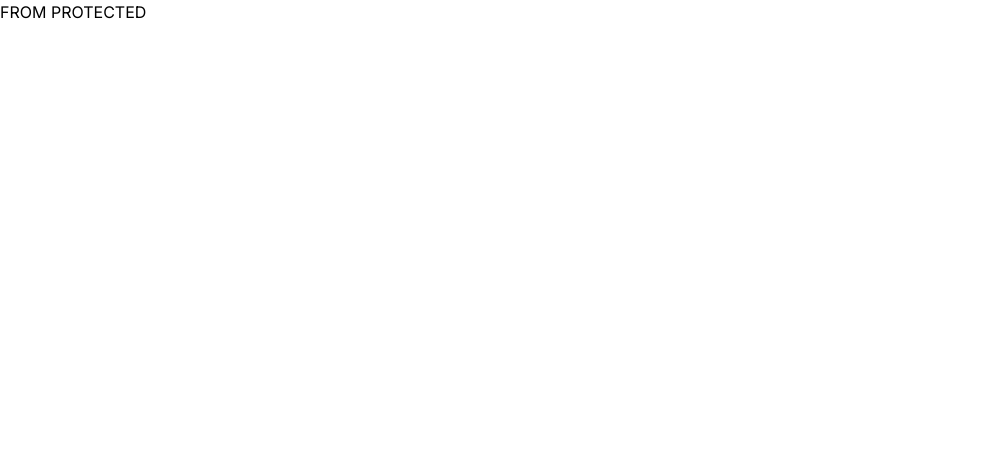
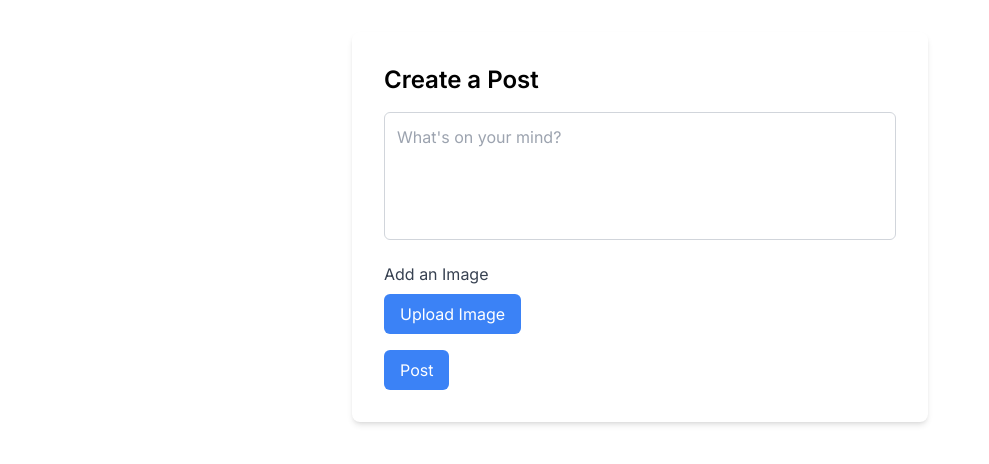
Before and after one commit to arhantalwar/next_social, a Next.js app: page /protected in a window 1280 px wide. Shown: the top 464 px of the page, without its empty margins (0-989 px from the left). Built offline with nearby package versions, Linux system fonts and the light colour scheme; no server answers; sample sign-in values are in the browser's storage.

Commit message:
Update: Post are working

```diff
--- /dev/null
+++ b/app/components/posts.js
@@ -0,0 +1,73 @@
+import { useState } from 'react';
+import { add_new_post_to_collection, update_student_user_post_array } from '../firebase/firestore';
+
+const Posts = () => {
+
+    const [content, setContent] = useState('');
+    const [image, setImage] = useState(null);
+
+    const handleContentChange = (e) => {
+        setContent(e.target.value);
+    };
+
+    const handleImageChange = (e) => {
+        const selectedImage = e.target.files[0];
+        setImage(selectedImage);
+    };
+
+    const handlePost = async () => {
+
+        const session = localStorage.getItem('user')
+        let parseSession = JSON.parse(session)
+        let email = parseSession.email
+
+        const postId = await add_new_post_to_collection(content, image)
+
+        await update_student_user_post_array(email, postId);
+
+        setContent('');
+        setImage(null);
+
+    };
+
+    return (
+        <div className="w-full max-w-xl mx-auto mt-8 p-8 bg-white rounded-lg shadow-md">
+            <h2 className="text-2xl font-semibold mb-4">Create a Post</h2>
+
+            <textarea
+                className="w-full h-32 p-3 border border-gray-300 rounded-md mb-4 resize-none"
+                placeholder="What's on your mind?"
+                value={content}
+                onChange={handleContentChange}
+            ></textarea>
+
+            <label className="block mb-4">
+                <span className="text-gray-700 mb-2 block">Add an Image</span>
+                <div className="flex items-center">
+                    <label htmlFor="image-upload" className="cursor-pointer bg-blue-500
+        text-white px-4 py-2 rounded-md hover:bg-blue-600 focus:outline-none focus:shadow-outline-blue active:bg-blue-800">
+                        Upload Image
+                    </label>
+                    <input
+                        type="file"
+                        id="image-upload"
+                        accept="image/*"
+                        onChange={handleImageChange}
+                        className="hidden"
+                    />
+                </div>
+            </label>
+
+            <div className="flex items-center justify-between">
+                <button
+                    onClick={handlePost}
+                    className="bg-blue-500 text-white px-4 py-2 rounded-md
+        hover:bg-blue-600 focus:outline-none focus:shadow-outline-blue active:bg-blue-800">
+                    Post
+                </button>
+            </div>
+        </div>
+    );
+};
+
+export default Posts;
--- a/app/firebase/firestore.js
+++ b/app/firebase/firestore.js
@@ -1,5 +1,5 @@
 import { initializeApp } from 'firebase/app';
-import { getFirestore, collection, addDoc } from 'firebase/firestore';
+import { getFirestore, collection, addDoc, query, where, getDocs, updateDoc  } from 'firebase/firestore';
 import { firebaseConfig } from './firebase';
 
 const app = initializeApp(firebaseConfig);
@@ -22,27 +22,12 @@ async function add_student_to_firestore_db (
         mobileNumber: mobileno ,
         branch: branch,
         regNumber: regnumber,
-        email: email
+        email: email,
+        is_approved: false,
+        posts: []
     };
 
     const docRef = await addDoc(signup_student_to_student_collection, data);
-    console.log('Document added with ID: ', docRef.id);
-
-}
-
-const post_collection = collection(db, 'Posts/');
-
-async function add_new_post_to_collection (
-    post_content,
-    img_url
-)  {
-
-    const data = {
-        post_content: post_content,
-        img_url: img_url,
-    };
-
-    const docRef = await addDoc(post_collection, data);
     console.log('Document added with ID: ', docRef.id);
 
 }
@@ -95,4 +80,48 @@ async function add_admin_to_firestore_db (
 
 }
 
-export { add_student_to_firestore_db, add_faculty_to_firestore_db, add_admin_to_firestore_db, add_new_post_to_collection }
+const post_collection = collection(db, 'Posts/');
+
+async function add_new_post_to_collection (
+    post_content,
+    img_url
+)  {
+
+    const data = {
+        post_content: post_content,
+        img_url: img_url,
+    };
+
+    const docRef = await addDoc(post_collection, data);
+    return docRef.id
+
+}
+
+async function update_student_user_post_array(tofindEmail, postId) {
+
+    const q = query(collection(db, "Users/USERS/students"), where("email", "==", tofindEmail))
+
+    const querySnapshot = await getDocs(q)
+    querySnapshot.forEach(async (doc) => {
+
+        const docRef = doc.ref
+        const data = doc.data()
+
+        const new_data = {
+            ...data,
+            posts: [...data.posts, postId]
+        }
+
+        await updateDoc(docRef, new_data)
+
+    });
+
+}
+
+export {
+    add_student_to_firestore_db,
+    add_faculty_to_firestore_db,
+    add_admin_to_firestore_db,
+    add_new_post_to_collection,
+    update_student_user_post_array
+}
--- a/app/login/students/page.js
+++ b/app/login/students/page.js
@@ -2,6 +2,7 @@
 import Link from 'next/link';
 import { useState } from 'react';
 import { login_user_on_platform } from '@/app/firebase/auth';
+import { find_user_by_email_in_students } from '@/app/firebase/firestore';
 
 function Signin() {
 
@@ -15,7 +16,9 @@ function Signin() {
         event.preventDefault();
 
         try {
-            const user = await login_user_on_platform(email, password);
+
+            await login_user_on_platform(email, password)
+
         } catch (error) {
             setError(error.message);
         }
--- a/app/protected/page.js
+++ b/app/protected/page.js
@@ -1,6 +1,7 @@
 "use client"
 
 import { redirect } from "next/navigation"
+import Posts from "../components/posts"
 
 const Protected = () => {
 
@@ -10,12 +11,12 @@ const Protected = () => {
         redirect('/login/students')
     }
 
-    let user = JSON.parse(session);
-    console.log(user)
+    let a = JSON.parse(session)
+    console.log(a.email)
 
     return(
         <>
-            <h1>FROM PROTECTED</h1>
+            <Posts />
         </>
     )
 
```
